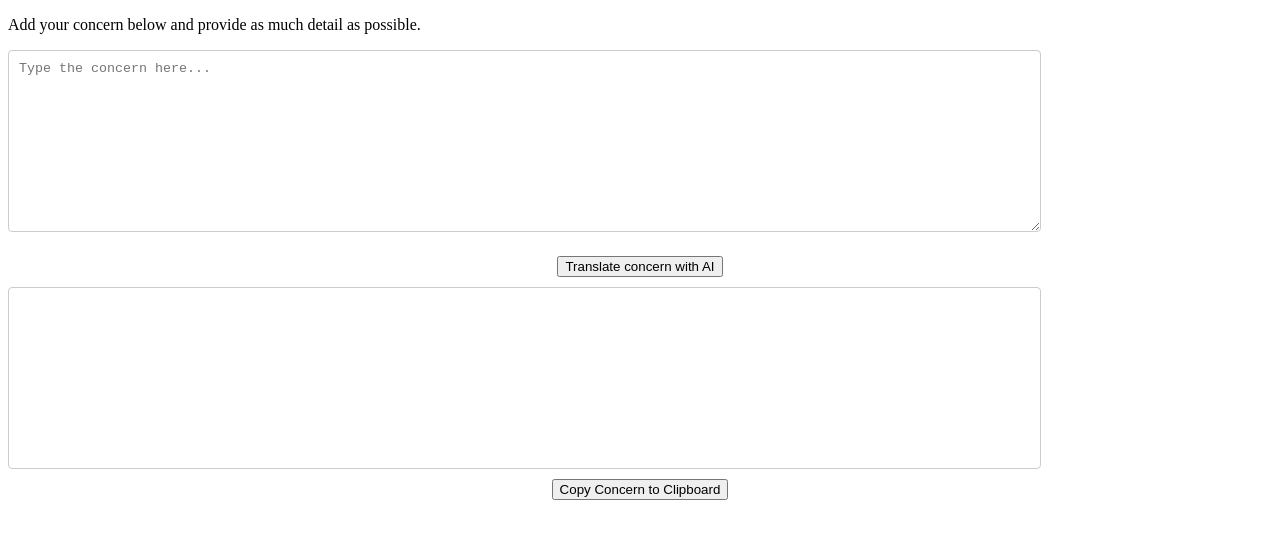
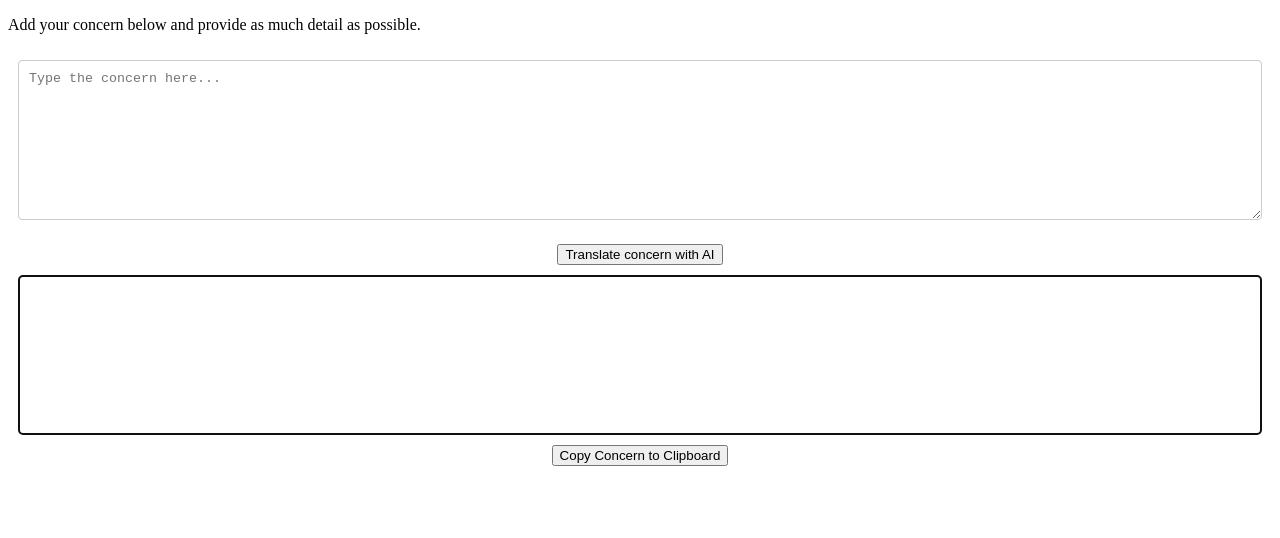
Before and after one commit to marlonlynn/SiPHi_comment, a website: page index.html in a window 1280 px wide. Both pictures are taken after a click on the button "Copy Concern to Clipboard". Drawn offline with Linux system fonts and the light colour scheme.

Commit message:
change html to be more cross platform

```diff
--- a/index.html
+++ b/index.html
@@ -6,12 +6,13 @@
 <title>Home Inspection Concerns Editor</title>
 <style>
   textarea, #response {
-    width: 80%;
-    height: 20vh; /* Adjust this value to fit your design, vh is relative to the viewport height */
-    margin-bottom: 10px;
+    width: calc(100% - 20px);
+    height: 20vh;
+    margin: 10px;
     padding: 10px;
     border: 1px solid #ccc;
     border-radius: 4px;
+    box-sizing: border-box;
   }
   button {
     display: block;
@@ -25,7 +26,7 @@
 <textarea id="userInput" placeholder="Type the concern here..." wrap="soft"></textarea>
 <button onclick="sendRequest()">Translate concern with AI</button>
 
-<div id="response"></div>
+<div id="response" contenteditable="true" onfocus="document.execCommand('selectAll',false,null)"></div>
 
 <button onclick="copyToClipboard()">Copy Concern to Clipboard</button>
 
@@ -60,17 +61,11 @@
     }
   }
 
-function copyToClipboard(text) {
-  const el = document.createElement('textarea');  // Create a <textarea> element
-  el.value = text;                                // Set its value to the text that you want copied
-  el.setAttribute('readonly', '');                // Make it read-only to be tamper-proof
-  el.style.position = 'absolute';
-  el.style.left = '-9999px';
-  document.body.appendChild(el);
-  el.select();                                    // Select the text inside the textarea
-  document.execCommand('copy');                   // Copy the text to the clipboard
-  document.body.removeChild(el);                  // Remove the textarea element
-  alert('Text has been copied to clipboard');     // Notify the user
+  function copyToClipboard() {
+    const responseDiv = document.getElementById('response');
+    responseDiv.focus();
+    document.execCommand('copy');
+    alert('Text has been copied to clipboard');
   }
 </script>
 
```
